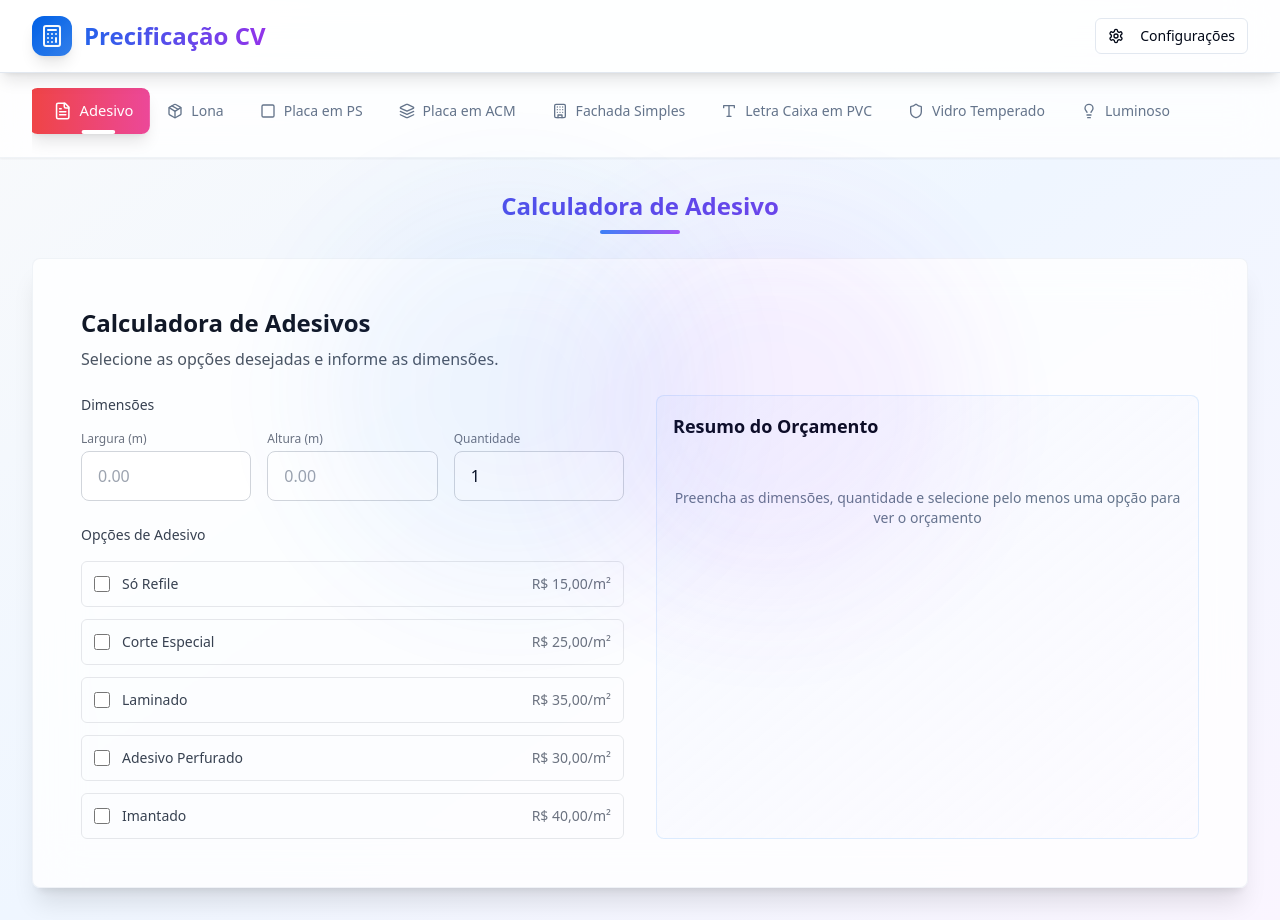
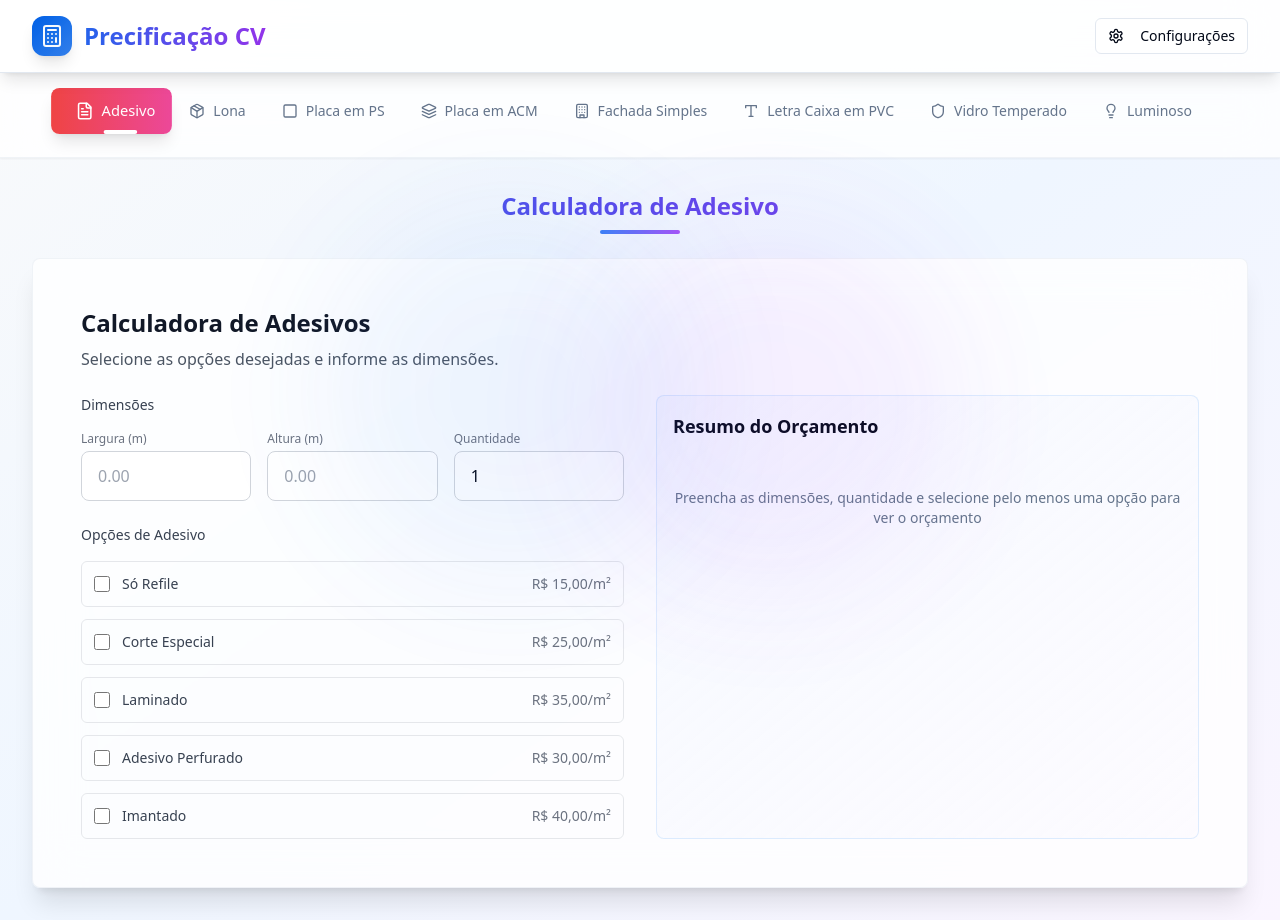
Before and after one commit to guifcvdev/precificacaoguif, a React (Vite) app: page / in a window 1280 px wide. Built offline with nearby package versions, Linux system fonts and the light colour scheme.

Commit message:
Visual edit in Lovable
Edited UI in Lovable

```diff
--- a/src/components/ModernTabs.tsx
+++ b/src/components/ModernTabs.tsx
@@ -51,7 +51,7 @@ const ModernTabs: React.FC<ModernTabsProps> = ({
   }];
   return <div className="bg-background/80 backdrop-blur-xl border-b border-border/50 shadow-sm">
       <div className="max-w-7xl mx-auto px-4 sm:px-6 lg:px-8">
-        <div className="flex justify-center lg:justify-start space-x-1 overflow-x-auto py-4 pb-6 scrollbar-hide mx-0">
+        <div className="flex justify-center lg:justify-start space-x-1 overflow-x-auto py-4 pb-6 scrollbar-hide mx-0 px-[22px]">
           {tabs.map(tab => {
           const Icon = tab.icon;
           const isActive = activeTab === tab.id;
```
